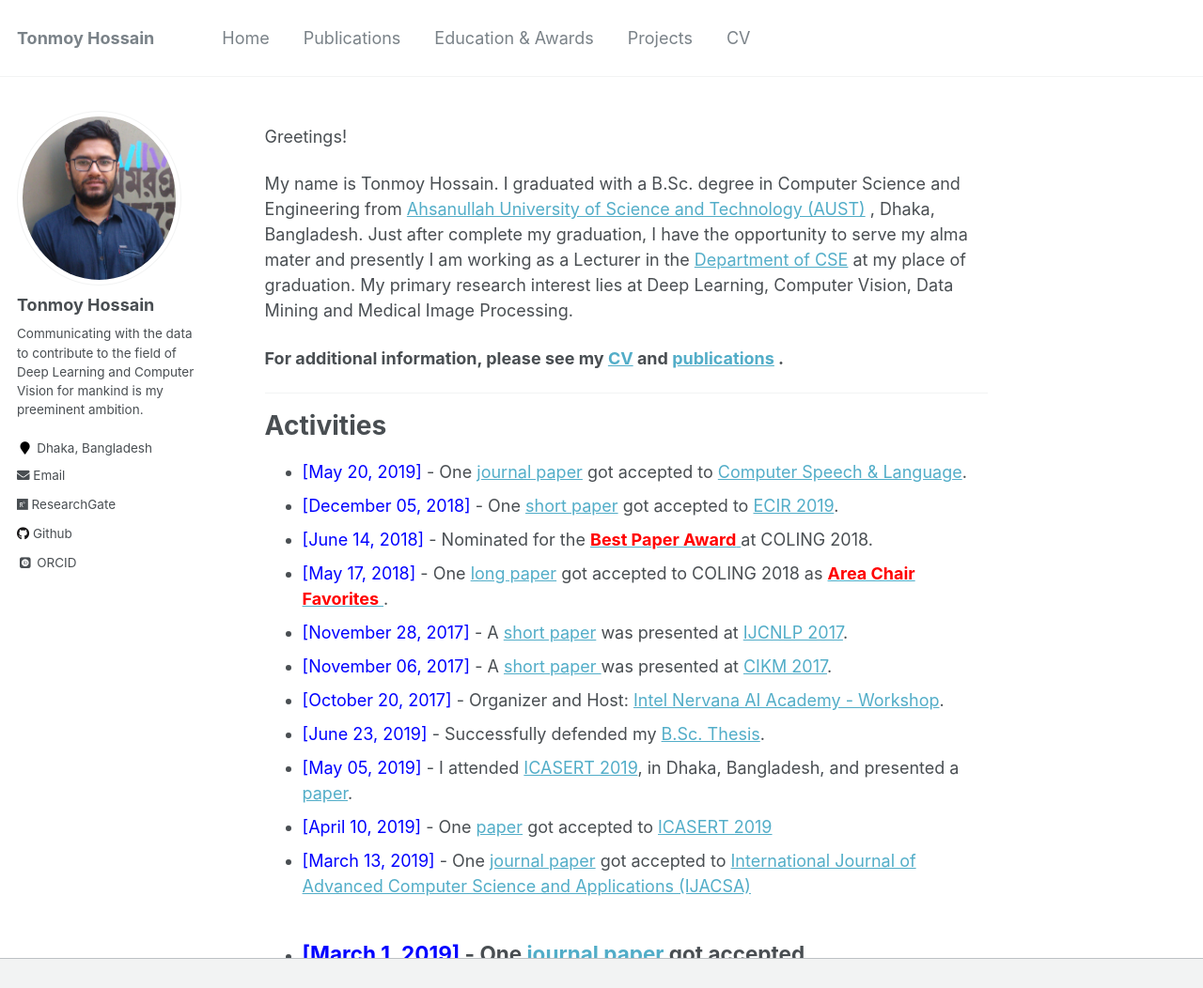
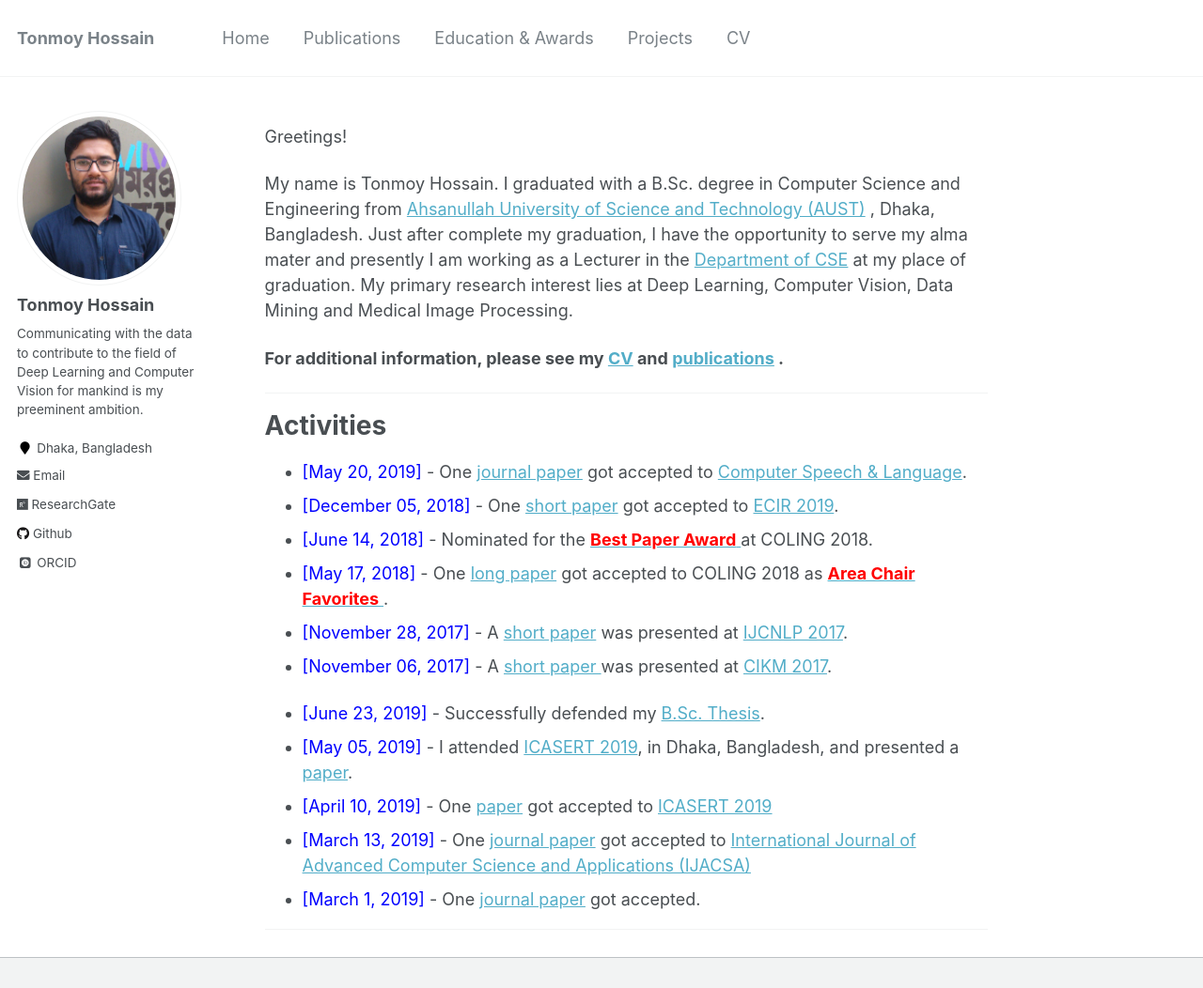
Before and after one commit to shaeekh/shaeekh.github.io, a Jekyll site: the page built from _pages/about.md, in a window 1280 px wide and 1248 px high, cut to the strip 0-1052 px from the top of the window. Shown: the whole strip at 94% size. Built offline with Jekyll 4.4.1, drawn with Linux system fonts in a browser that asks for light colours; some web fonts are replaced.

Commit message:
Update about.md

```diff
--- a/_pages/about.md
+++ b/_pages/about.md
@@ -25,10 +25,11 @@ My name is Tonmoy Hossain. I graduated with a B.Sc. degree in Computer Science a
 * <span style="color:Blue"> [May 17, 2018] </span> - One [long paper](http://aclweb.org/anthology/C18-1102) got accepted to COLING 2018 as [<span style="color:Red"> **Area Chair Favorites** </span>](http://coling2018.org/coling-2018-best-papers/).
 * <span style="color:Blue"> [November 28, 2017] </span> - A [short paper](http://www.aclweb.org/anthology/I17-2071) was presented at [IJCNLP 2017](http://ijcnlp2017.org/site/page.aspx?pid=901&sid=1133&lang=en).
 * <span style="color:Blue"> [November 06, 2017] </span> - A [short paper ](https://dl.acm.org/citation.cfm?id=3133106) was presented at [CIKM 2017](http://www.cikmconference.org/CIKM2017/index.html).
-* <span style="color:Blue"> [October 20, 2017] </span> - Organizer and Host: [Intel Nervana AI Academy - Workshop](https://www.intel.ai/).
+
 * <span style="color:Blue"> [June 23, 2019]  </span> - Successfully defended my [B.Sc. Thesis](https://tonmoy-hossain.github.io/files/Hossain_Tonmoy_B.Sc._Thesis.pdf).
 * <span style="color:Blue"> [May 05, 2019] </span> - I attended [ICASERT 2019](http://home.ewubd.edu/events/1st-international-conference-on-advances-in-science-engineering-and-robotics-technology-icasert-2019/), in Dhaka, Bangladesh, and presented a [paper](https://ieeexplore.ieee.org/document/8934561).
 * <span style="color:Blue"> [April 10, 2019] </span> - One [paper](https://ieeexplore.ieee.org/document/8934561) got accepted to [ICASERT 2019](http://home.ewubd.edu/events/1st-international-conference-on-advances-in-science-engineering-and-robotics-technology-icasert-2019/)
 * <span style="color:Blue"> [March 13, 2019] </span> - One [journal paper](https://thesai.org/Downloads/Volume10No3/Paper_68-A_Gender_Neutral_Approach_to_Detect_Early_Alzheimers_Disease.pdf) got accepted to [International Journal of Advanced Computer Science and Applications (IJACSA)](https://thesai.org/Publications/IJACSA/)
 * <span style="color:Blue"> [March 1, 2019] </span> - One [journal paper](https://www.ijser.org/researchpaper/Brain-Tumor-Segmentation-Techniques-on-Medical-Images-A-Review.pdf) got accepted.
+
 -----------
```
